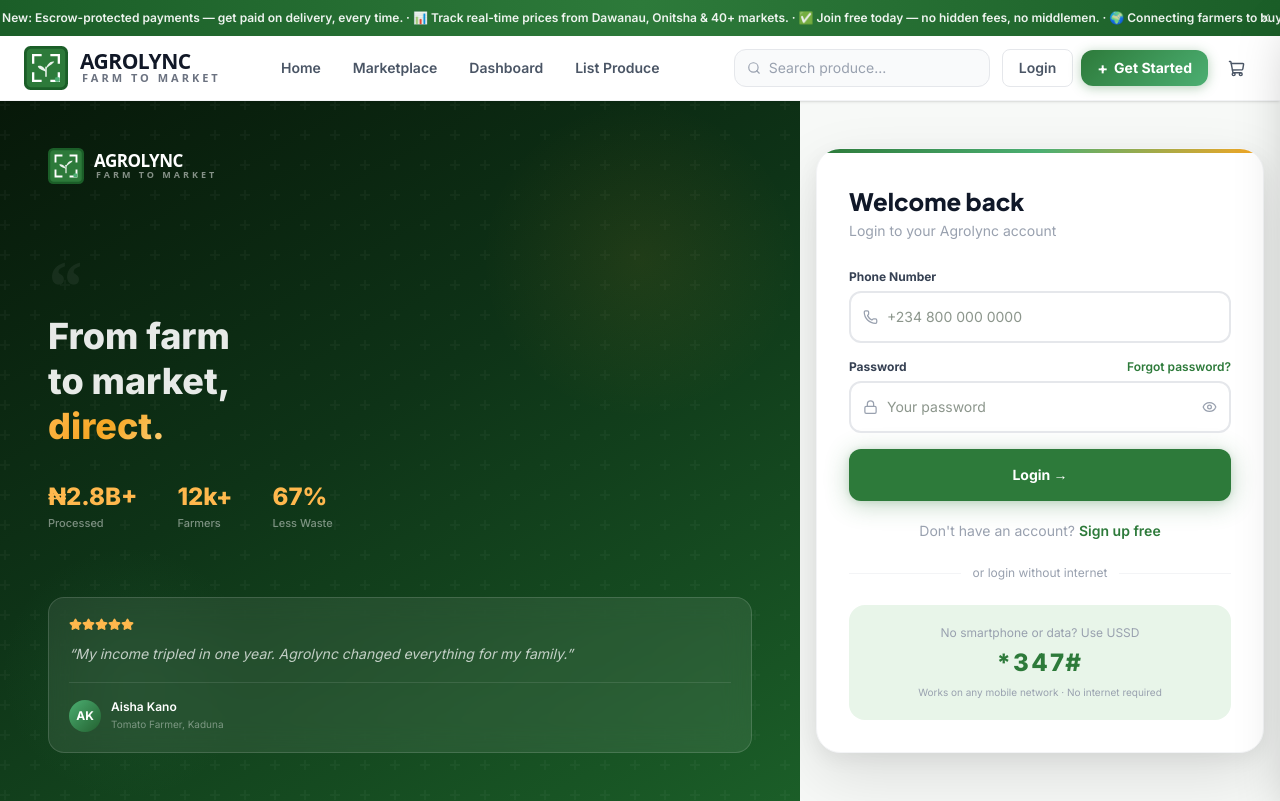
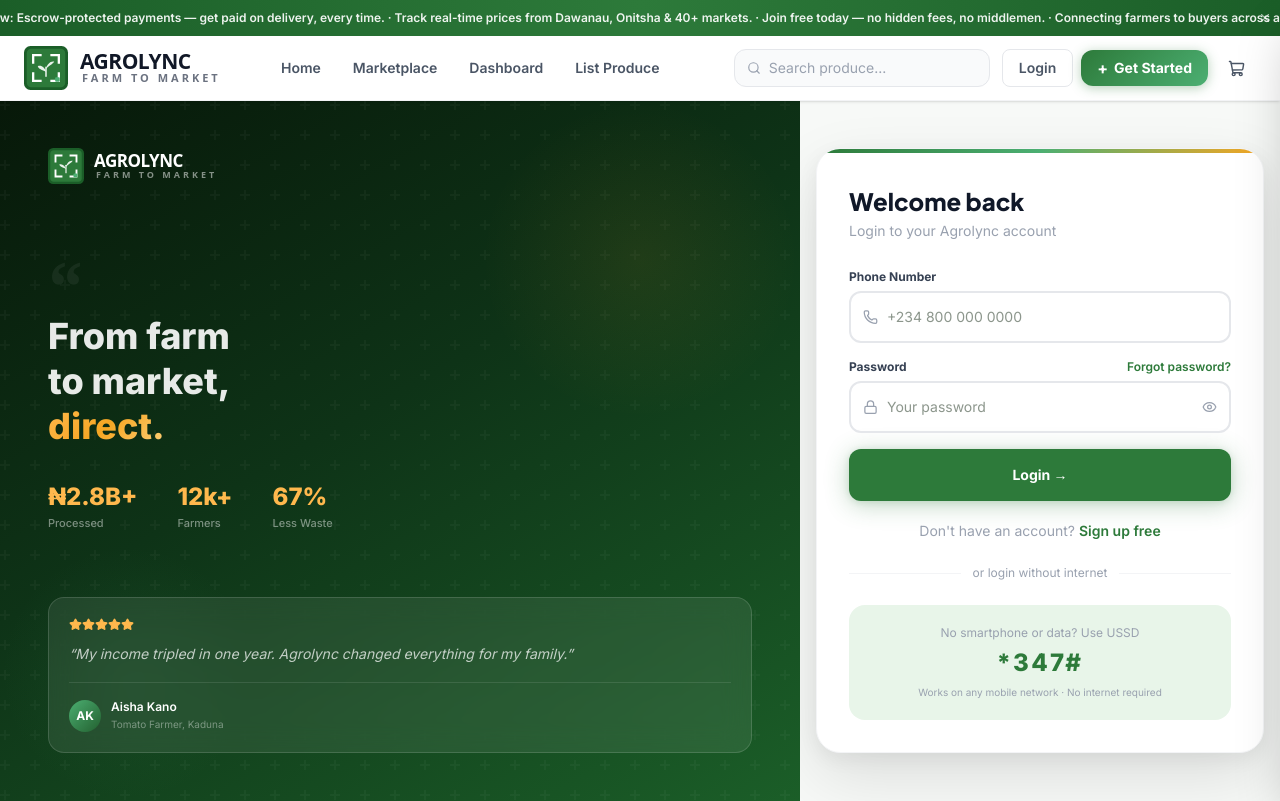
Before and after one commit to rayyanabrar76/farm, a Next.js app: page /login in a window 1280 px wide. Built offline with nearby package versions, Linux system fonts and the light colour scheme.

Commit message:
fix: remove emojis from announcement bar
Co-Authored-By: Claude Sonnet 4.6 <noreply@anthropic.com>

```diff
--- a/components/AnnouncementBar.tsx
+++ b/components/AnnouncementBar.tsx
@@ -4,11 +4,11 @@ import { useState } from "react";
 import { X } from "lucide-react";
 
 const ANNOUNCEMENTS = [
-  "🌱 Agrolync is live — 12,400+ verified farmers across Nigeria.",
-  "🚀 New: Escrow-protected payments — get paid on delivery, every time.",
-  "📊 Track real-time prices from Dawanau, Onitsha & 40+ markets.",
-  "✅ Join free today — no hidden fees, no middlemen.",
-  "🌍 Connecting farmers to buyers across all 36 Nigerian states.",
+  "Agrolync is live — 12,400+ verified farmers across Nigeria.",
+  "New: Escrow-protected payments — get paid on delivery, every time.",
+  "Track real-time prices from Dawanau, Onitsha & 40+ markets.",
+  "Join free today — no hidden fees, no middlemen.",
+  "Connecting farmers to buyers across all 36 Nigerian states.",
 ];
 
 export default function AnnouncementBar() {
```
